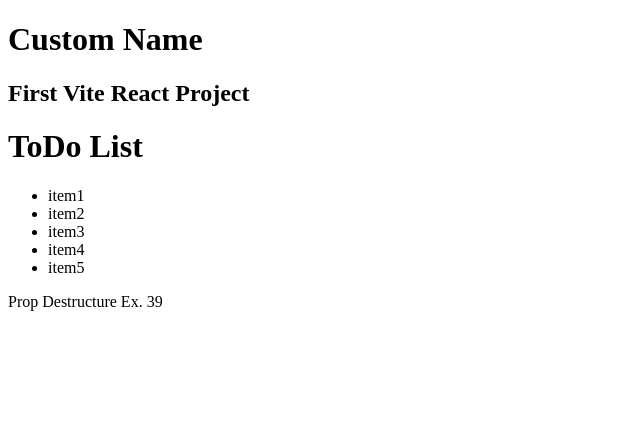
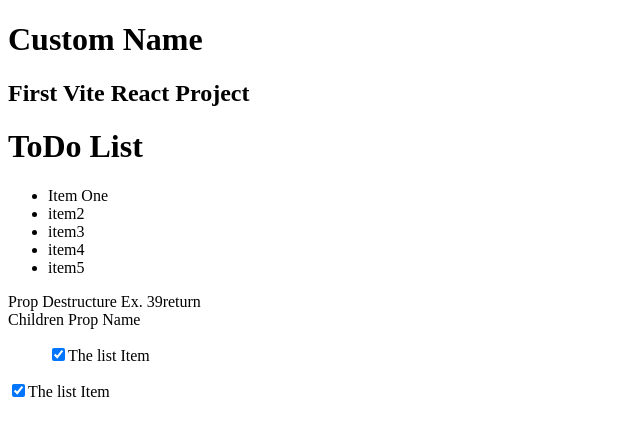
Before and after one commit to iqbal-arif/SimplifiedReactJS, a React (Vite) app in the folder demo/vite-project/myviteproject/: page / in a window 1280 px wide. Shown: the top 436 px of the page, without its empty margins (0-640 px from the left). Built offline with nearby package versions, Linux system fonts and the light colour scheme.

Commit message:
modified:   demo/vite-project/myviteproject/src/App.jsx new file:   demo/vite-project/myviteproject/src/ChildProp.jsx modified:   demo/vite-project/myviteproject/src/TodoListClass.jsx new file:   demo/vite-project/myviteproject/src/TodoListItem.jsx

```diff
--- a/demo/vite-project/myviteproject/src/App.jsx
+++ b/demo/vite-project/myviteproject/src/App.jsx
@@ -3,6 +3,8 @@ import { TodoList } from "./TodoList";
 import { TodoListClass } from "./TodoListClass";
 import { MyName } from "./MyName";
 import { NamePropDestructure } from "./PropDestructure";
+import { ChildProp } from "./ChildProp";
+import { TodoListItem } from "./TodoListItem";
 function App() {
   /*
   Lesson 9: Thinking in components
@@ -32,8 +34,17 @@ function App() {
     <div>
       <MyName name="Custom Name" age={45} />
       <h1>ToDo List</h1>
-      <TodoListClass />
+      <TodoListClass name="Item One" />
       <NamePropDestructure name="Prop Destructure Ex." isProgrammer={true} />
+      <ChildProp>Children Prop Name</ChildProp>
+      <TodoListItem
+        isComplete={true}
+        htmlFor="toDoList"
+        name="listItem"
+        value="item"
+      >
+        The list Item
+      </TodoListItem>
     </div>
   );
 }
--- /dev/null
+++ b/demo/vite-project/myviteproject/src/ChildProp.jsx
@@ -0,0 +1,9 @@
+import React from "react";
+
+export function ChildProp({ children }) {
+  return (
+    <>
+      return <div>{children}</div>
+    </>
+  );
+}
--- a/demo/vite-project/myviteproject/src/TodoListClass.jsx
+++ b/demo/vite-project/myviteproject/src/TodoListClass.jsx
@@ -3,7 +3,7 @@ export class TodoListClass extends React.Component {
   render() {
     return (
       <ul>
-        <li>item1</li>
+        <li>{this.props.name}</li>
         <li>item2</li>
         <li>item3</li>
         <li>item4</li>
--- /dev/null
+++ b/demo/vite-project/myviteproject/src/TodoListItem.jsx
@@ -0,0 +1,29 @@
+import React from "react";
+//My Solution
+export function TodoListItem({ children, name, htmlFor, value, isComplete }) {
+  return (
+    <>
+      <ul>
+        <il>
+          <input
+            type="checkbox"
+            checked={isComplete}
+            name={name}
+            value={value}
+          />
+          <label htmlFor={htmlFor}>{children}</label>
+        </il>
+      </ul>
+      <label>
+        <input type="checkbox" checked={isComplete} />
+        {children}
+      </label>
+    </>
+  );
+}
+/*
+TodoListItem component
+Props: children = name, isComplete : boolean
+Checkbox (checked if complete)
+label (children value)
+*/
```
